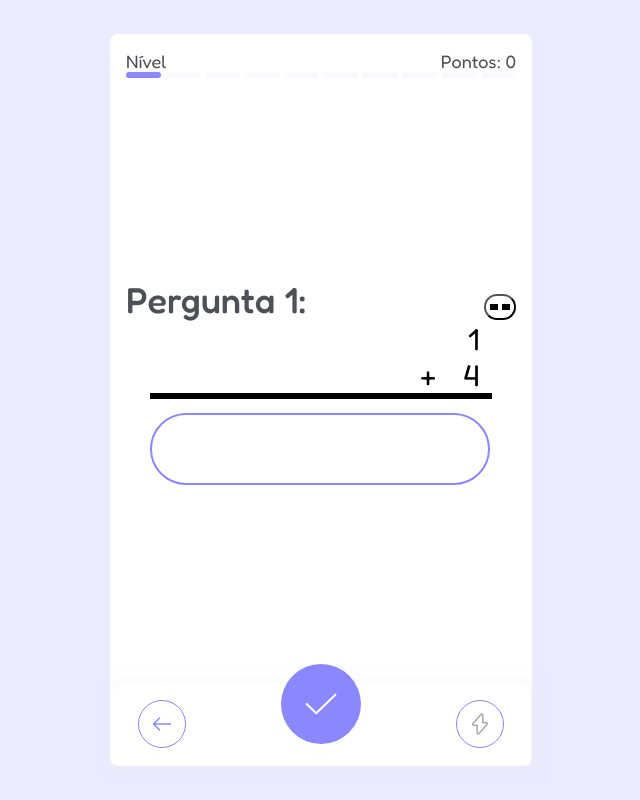
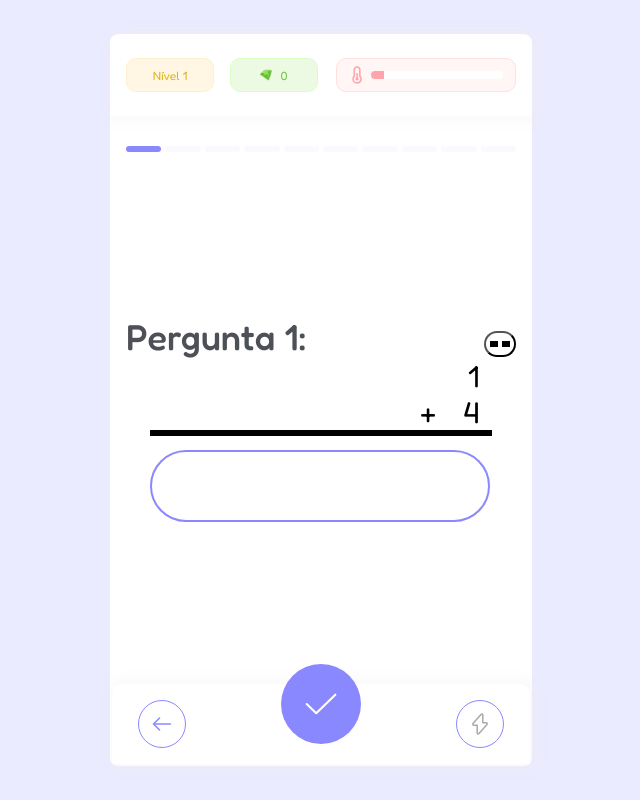
Before and after one commit to Renanf68/little-math-game, a React (Create React App) app: page /app/game in a window 1280 px wide. Shown: the whole page, without its empty margins (319-959 px from the left). Built offline with nearby package versions, Linux system fonts and the light colour scheme.

Commit message:
New GameHeader

```diff
--- a/src/components/LevelBadge.tsx
+++ b/src/components/LevelBadge.tsx
@@ -5,7 +5,7 @@ const LevelBox = styled.div`
   display: flex;
   justify-content: center;
   align-items: center;
-  min-width: 50px;
+  min-width: 70px;
   height: 32px;
   padding-left: 8px;
   padding-right: 8px;
--- a/src/components/ScoreBadge.tsx
+++ b/src/components/ScoreBadge.tsx
@@ -13,7 +13,7 @@ const ScoreBox = styled.div`
   display: flex;
   justify-content: center;
   align-items: center;
-  min-width: 50px;
+  min-width: 70px;
   height: 32px;
   padding-left: 8px;
   padding-right: 8px;
--- a/src/components/dashborad/ThermoBox.tsx
+++ b/src/components/dashborad/ThermoBox.tsx
@@ -36,14 +36,13 @@ const PowerBar = styled.div`
 `;
 
 interface DifficultyFillProps {
-  difficulty: number;
+  userLevel: number;
 }
 
 const DifficultyFill = styled.div<DifficultyFillProps>`
   position: absolute;
   top: 0;
-  width: ${(props) =>
-    `${props.difficulty > 10 ? 100 : props.difficulty * 10}%`};
+  width: ${(props) => `${props.userLevel > 10 ? 100 : props.userLevel * 10}%`};
   min-width: 15px;
   height: 16px;
   background-color: ${(props) => props.theme.colors.pink};
@@ -57,7 +56,7 @@ const ImageBox = styled.div`
   width: 42px;
 `;
 
-const FlashIconBox = styled.div`
+const ThermoIconBox = styled.div`
   position: absolute;
   top: -7px;
   right: -15px;
@@ -65,10 +64,10 @@ const FlashIconBox = styled.div`
 `;
 
 interface ThermoBoxProps {
-  difficulty: number;
+  userLevel: number;
 }
 
-export const ThermoBox = ({ difficulty }: ThermoBoxProps) => {
+export const ThermoBox = ({ userLevel }: ThermoBoxProps) => {
   return (
     <BoxStyled>
       <Content>
@@ -81,14 +80,14 @@ export const ThermoBox = ({ difficulty }: ThermoBoxProps) => {
         </Text>
         <PowerWrapper>
           <PowerBar />
-          <DifficultyFill difficulty={difficulty}>
-            <FlashIconBox>
+          <DifficultyFill userLevel={userLevel}>
+            <ThermoIconBox>
               <img
                 src={thermoIcon}
                 alt="termômetro de dificuldade"
                 width="100%"
               />
-            </FlashIconBox>
+            </ThermoIconBox>
           </DifficultyFill>
         </PowerWrapper>
       </Content>
--- a/src/components/dashborad/index.tsx
+++ b/src/components/dashborad/index.tsx
@@ -55,7 +55,7 @@ export const Dashboard = () => {
           <RecordBox record={user!.record} />
         </BoxDivider>
         <FlashBox power={user!.power} />
-        <ThermoBox difficulty={user!.level} />
+        <ThermoBox userLevel={user!.level} />
       </div>
       <ActionsFooter backLink="/" onAction={() => navigate("game")} />
     </DashboardStyled>
--- a/src/components/game/GameHeader.tsx
+++ b/src/components/game/GameHeader.tsx
@@ -1,9 +1,16 @@
 import styled from "styled-components";
 
 const GameHeaderStyled = styled.div`
+  position: absolute;
+  top: 0;
+  left: 0;
+  right: 0;
   display: flex;
   flex-direction: row;
   justify-content: space-between;
+  padding: 24px 16px;
+  box-shadow: 4px 0px 10px 6px rgba(234, 234, 234, 0.25);
+  border-radius: 10px 10px 0px 0px;
 `;
 
 export const GameHeader = (props: React.HTMLAttributes<HTMLDivElement>) => {
--- /dev/null
+++ b/src/components/game/ThermoBar.tsx
@@ -0,0 +1,65 @@
+import styled from "styled-components";
+import { ReactComponent as thermo } from "../../images/little-thermo.svg";
+
+const BoxStyled = styled.div`
+  margin-left: 16px;
+  display: flex;
+  flex-direction: row;
+  justify-content: flex-start;
+  align-items: center;
+  width: fill-available;
+  max-width: 156px;
+  height: 32px;
+  padding: 0 12px 0 10px;
+  background-color: ${(props) => props.theme.colors.lighterPink};
+  border: 1px solid;
+  border-color: ${(props) => props.theme.colors.lightPink};
+  border-radius: 10px;
+`;
+
+const PowerWrapper = styled.div`
+  position: relative;
+  width: fill-available;
+  height: 8px;
+`;
+const PowerBar = styled.div`
+  width: fill-available;
+  height: 8px;
+  background-color: white;
+  border-radius: 8px;
+`;
+
+interface DifficultyFillProps {
+  userLevel: number;
+}
+
+const DifficultyFill = styled.div<DifficultyFillProps>`
+  position: absolute;
+  top: 0;
+  width: ${(props) => `${props.userLevel > 10 ? 100 : props.userLevel * 10}%`};
+  height: 8px;
+  background-color: ${(props) => props.theme.colors.pink};
+  border-radius: 8px 0 0 8px;
+`;
+
+const ThermoIcon = styled(thermo)`
+  width: 24px;
+  height: 24px;
+  margin-right: 4px;
+`;
+
+interface ThermoBarProps {
+  userLevel: number;
+}
+
+export const ThermoBar = ({ userLevel }: ThermoBarProps) => {
+  return (
+    <BoxStyled>
+      <ThermoIcon />
+      <PowerWrapper>
+        <PowerBar />
+        <DifficultyFill userLevel={userLevel} />
+      </PowerWrapper>
+    </BoxStyled>
+  );
+};
--- a/src/components/game/index.tsx
+++ b/src/components/game/index.tsx
@@ -2,10 +2,12 @@ import React from "react";
 import { GameHeader } from "./GameHeader";
 import { LevelProgress } from "../LevelProgress";
 import { PageLayout } from "../PageLayout";
-import { Text } from "../Text";
 import styled from "styled-components";
 import { Matches } from "../../types";
 import { ActionsFooter } from "../ActionsFooter";
+import { LevelBadge } from "../LevelBadge";
+import { ScoreBadge } from "../ScoreBadge";
+import { ThermoBar } from "./ThermoBar";
 
 const GameLayoutStyled = styled.div`
   flex: 1;
@@ -13,10 +15,11 @@ const GameLayoutStyled = styled.div`
   display: flex;
   flex-direction: column;
   justify-content: space-between;
+  padding-top: 96px;
 `;
 
 interface GameLayoutProps {
-  userLevel?: number;
+  userLevel: number;
   userScore: number;
   matches: Matches[];
   currentMatch: number;
@@ -37,8 +40,9 @@ export const GameLayout = ({
       <GameLayoutStyled id="game-layout">
         <div>
           <GameHeader>
-            <Text>Nível {userLevel}</Text>
-            <Text>Pontos: {userScore}</Text>
+            <LevelBadge level={userLevel} />
+            <ScoreBadge score={userScore} />
+            <ThermoBar userLevel={userLevel} />
           </GameHeader>
           <LevelProgress matches={matches} currentMatch={currentMatch} />
         </div>
--- a/src/context/index.tsx
+++ b/src/context/index.tsx
@@ -54,10 +54,13 @@ export const UserProvider = ({ children }: Props) => {
     }));
   }, []);
   const handlePower = React.useCallback((total: number) => {
-    setUser((prev) => ({
-      ...prev!,
-      power: (prev?.power ?? 0) + total,
-    }));
+    setUser((prev) => {
+      const power = prev?.power ?? 0;
+      return {
+        ...prev!,
+        power: power < 100 ? power + total : power,
+      };
+    });
   }, []);
   const upgradeLevel = React.useCallback(() => {
     setUser((prev) => ({ ...prev!, level: (prev?.level ?? 0) + 1 }));
--- a/src/pages/game.tsx
+++ b/src/pages/game.tsx
@@ -100,7 +100,7 @@ const Game = () => {
   return (
     <>
       <GameLayout
-        userLevel={user?.level}
+        userLevel={user?.level ?? 1}
         userScore={score}
         matches={matches}
         currentMatch={matchNumber}
```
Also changed, not shown: src/images/little-thermo.svg (added).
